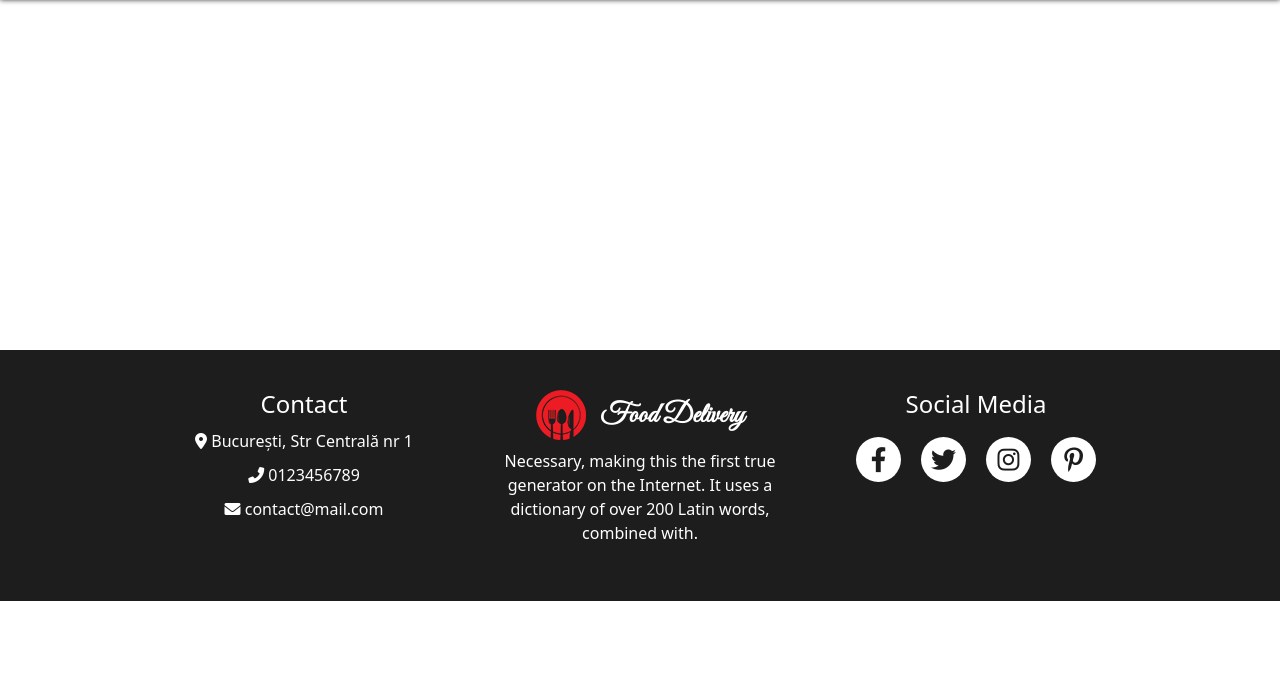
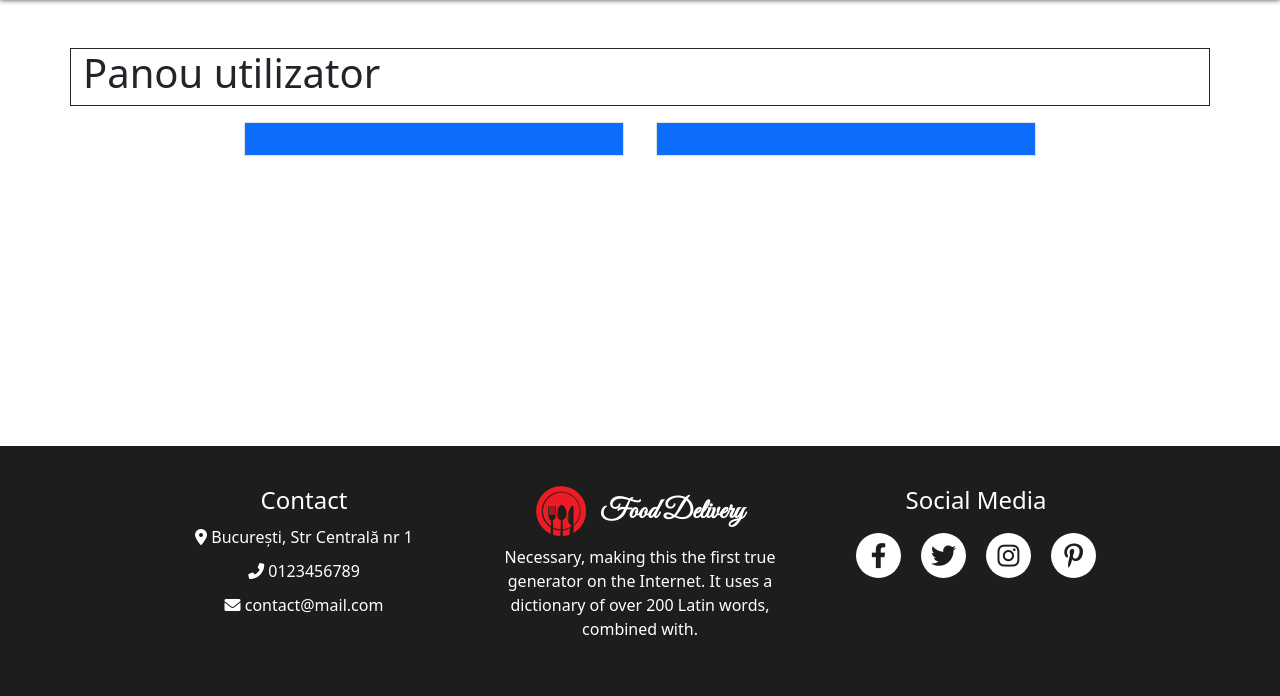
Before and after one commit to MariusChivu/Food-Delivery-FrontEnd, a PHP site: page /cont.php in a window 1280 px wide. Shown: the part 77-773 px from the top of the page. Run offline with PHP 8.4, Linux system fonts and the light colour scheme.

Commit message:
Update cont.php

```diff
--- a/cont.php
+++ b/cont.php
@@ -2,9 +2,11 @@
 include("continut/meniu.php"); ?>
 
 
-<div class='container pagina-cont'>
-	<div class='row'>
-
+<div class='container pagina-cont mt-5 mb-5'>
+	<div class='row d-flex justify-content-center'>
+		<div class='cld-md-12 border border-dark'><h1>Panou utilizator</h1></div>
+		<div class='col-md-4 border m-3 p-3 bg-primary'></div>
+		<div class='col-md-4 border m-3 p-3 bg-primary'></div>
 
 	</div>
 </div>
```
